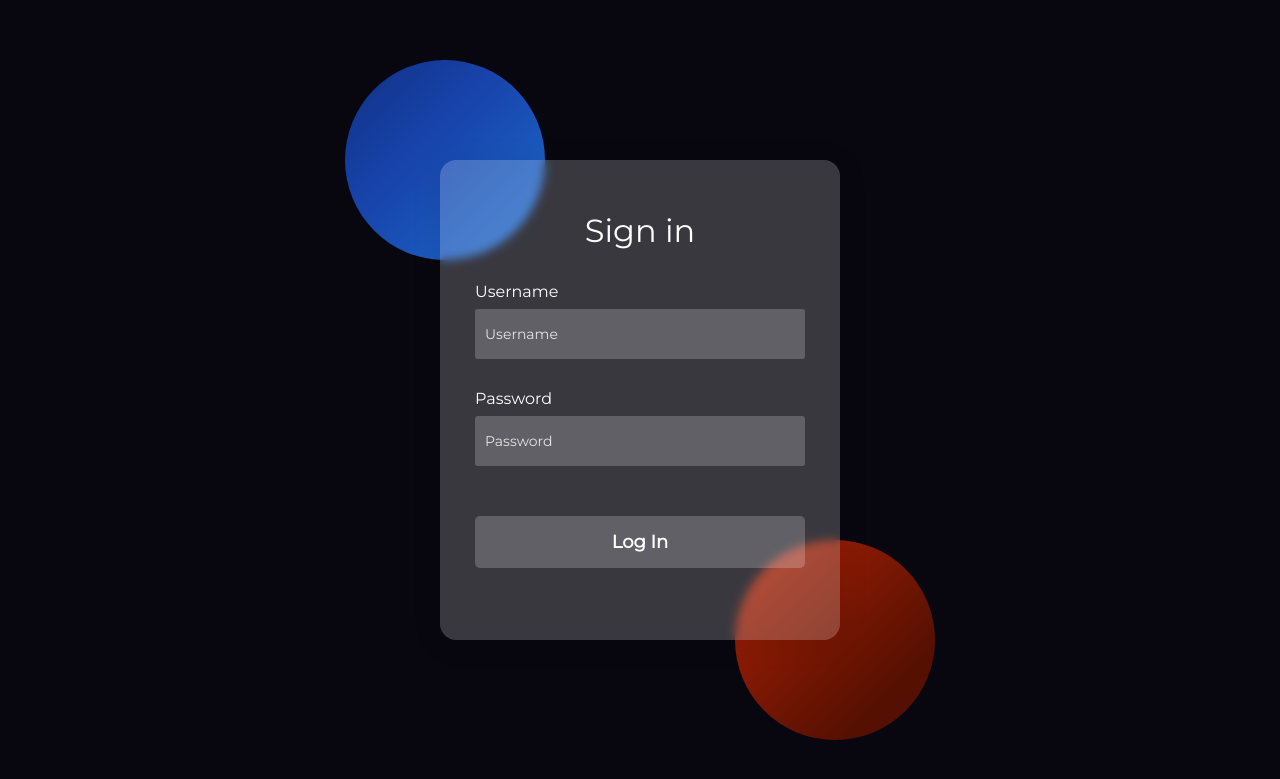
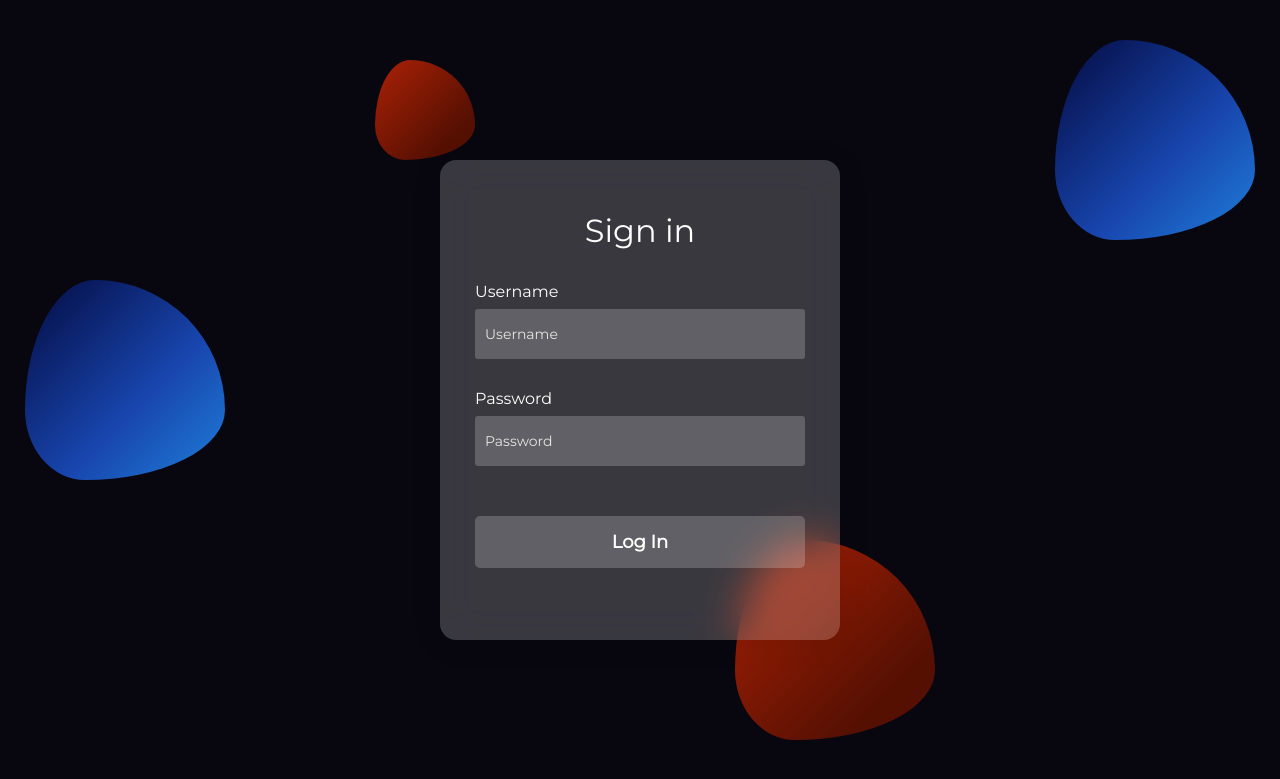
Before and after one commit to krithika117/club-enrollment-and-tracking-system-fe, a PHP site: page /pages/login.html in a window 1280 px wide. Shown: the top 779 px of the page. Run offline with PHP 8.4, Linux system fonts and the light colour scheme.

Commit message:
login tweaks

```diff
--- a/pages/login.html
+++ b/pages/login.html
@@ -12,6 +12,8 @@
 <body>
 
     <div class="background">
+        <div class="shape"></div>
+        <div class="shape"></div>
         <div class="shape"></div>
         <div class="shape"></div>
     </div>
--- a/style/login.css
+++ b/style/login.css
@@ -30,22 +30,47 @@ body {
     border-radius: 50%;
 }
 
-.shape:first-child {
+
+.shape:nth-child(1) {
     background: linear-gradient(-45deg, #23a2f6, #1845ad, #010332, #100328);
+    background-size: 200% 200%;
+    font-weight: 100;
+    animation: gradient 15s ease infinite;
+    border-radius: 35% 65% 70% 30% / 65% 65% 35% 35% ;
+    left: -400px;
+    top: 140px;
+}
+
+.shape:nth-child(2) {
+    height: 100px;
+    width: 100px;
+    background: linear-gradient(-45deg, #3f0c02, #561002, #c62707, #ff512f, #f09819);
     background-size: 400% 400%;
     font-weight: 100;
     animation: gradient 15s ease infinite;
-    left: -80px;
+    border-radius: 35% 65% 70% 30% / 65% 65% 35% 35% ;
+    left: -50px;
     top: -80px;
 }
 
-.shape:last-child {
+.shape:nth-child(3) {
     background: linear-gradient(-45deg, #3f0c02, #561002, #c62707, #ff512f, #f09819);
     background-size: 400% 400%;
     font-weight: 100;
     animation: gradient 15s ease infinite;
     right: -80px;
     bottom: -80px;
+    border-radius: 35% 65% 70% 30% / 65% 65% 35% 35% ;
+}
+
+.shape:nth-child(4) {
+    background: linear-gradient(-45deg, #23a2f6, #1845ad, #010332, #100328);
+    background-size: 200% 200%;
+    font-weight: 100;
+    animation: gradient 15s ease infinite;
+    border-radius: 35% 65% 70% 30% / 65% 65% 35% 35% ;
+    right: -400px;
+    top: -100px;
 }
 
 @keyframes gradient {
@@ -74,8 +99,8 @@ form {
     background: rgba(255, 255, 255, 0.2);
     border-radius: 16px;
     box-shadow: 0 4px 30px rgba(0, 0, 0, 0.1);
-    backdrop-filter: blur(5px);
-    -webkit-backdrop-filter: blur(5px);
+    backdrop-filter: blur(20px);
+    -webkit-backdrop-filter: blur(20px);
     padding: 50px 35px;
 }
 
```
Also changed, not shown: other parts of style/login.css (+32 -5 lines).
